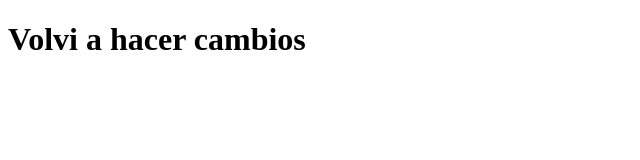
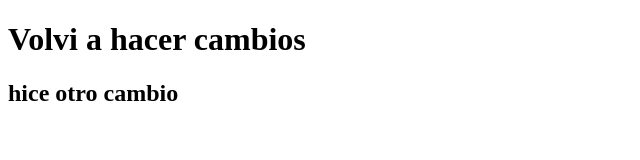
Before and after one commit to MicaPicasso/prueba1, a plain HTML site: page index.html in a window 1280 px wide. Shown: the whole page, without its empty margins (0-640 px from the left). Drawn offline with Linux system fonts and the light colour scheme.

Commit message:
Nuevo cambio

```diff
--- a/index.html
+++ b/index.html
@@ -7,5 +7,6 @@
 </head>
 <body>
     <h1>Volvi a hacer cambios</h1>
+    <h2>hice otro cambio</h2>
 </body>
 </html>
```
